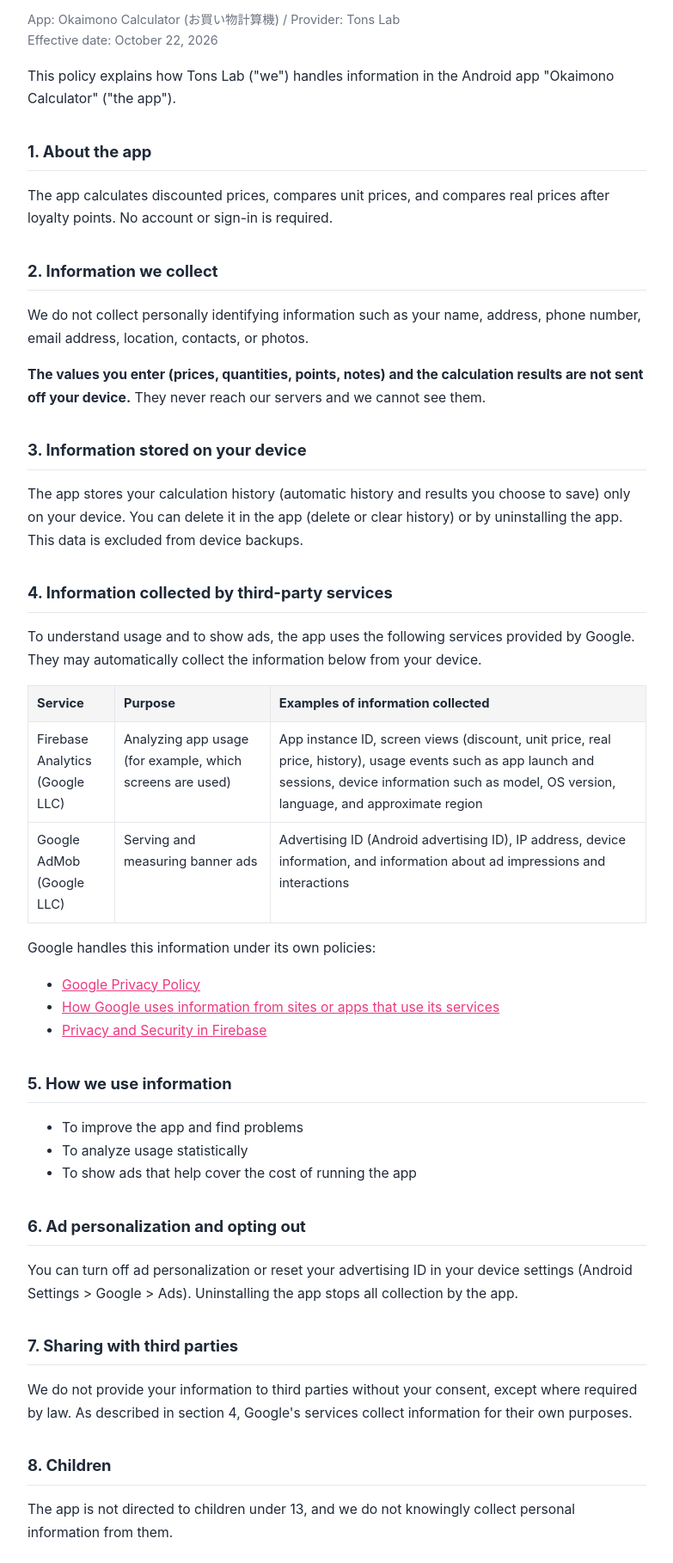
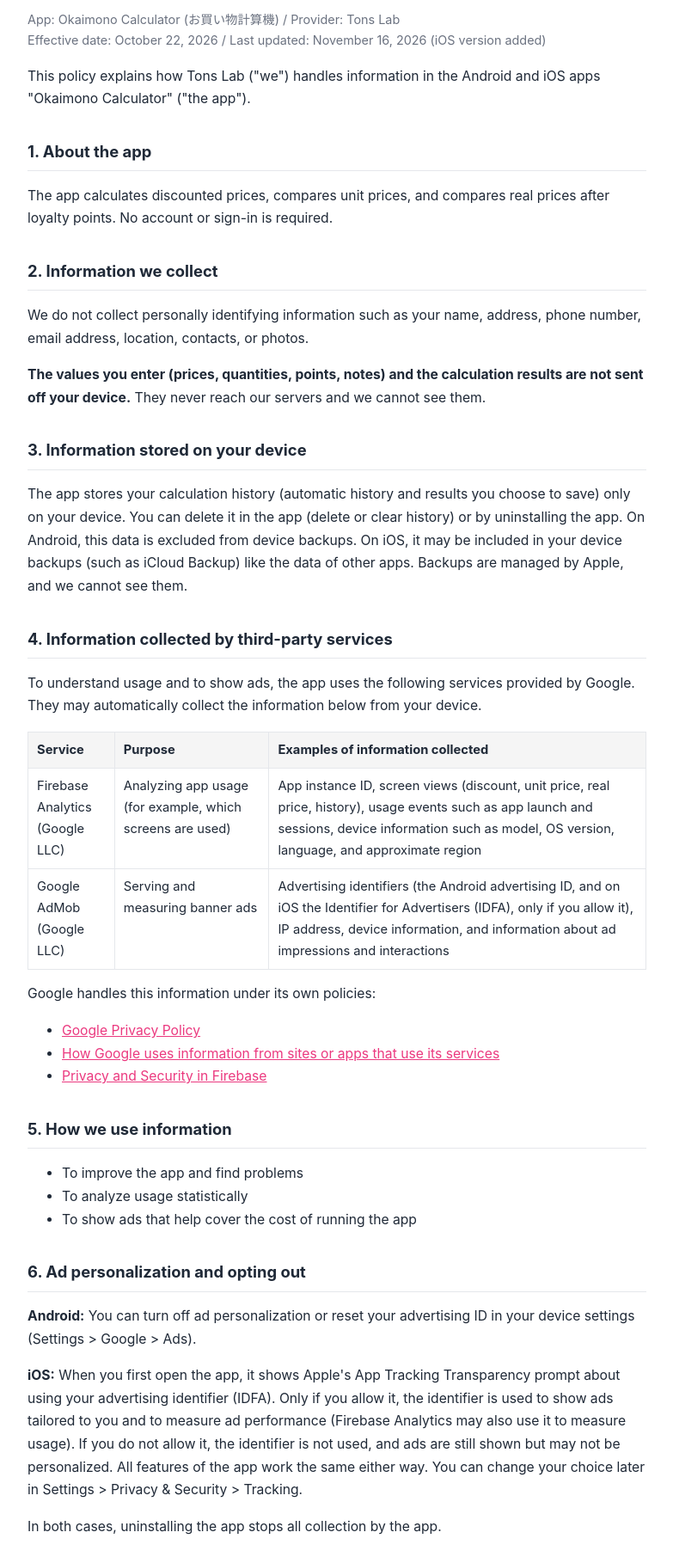
Before and after one commit to tonslab/tonslab.github.io, a plain HTML site: page shoppingcalc/privacy/en.html in a window 1280 px wide. Shown: the part 79-1897 px from the top of the page at 86% size, without its empty margins (248-1031 px from the left). Drawn offline with Linux system fonts and the light colour scheme.

Commit message:
Add iOS details to the privacy policy (ja/en)
- Cover the iOS version as well as Android
- Mention the iOS advertising identifier (IDFA) and the App Tracking
  Transparency prompt, and how to change the choice on iOS
- Note that on iOS the on-device history may be included in device backups

Co-Authored-By: Claude Sonnet 5.5 <noreply@anthropic.com>

```diff
--- a/shoppingcalc/privacy/en.html
+++ b/shoppingcalc/privacy/en.html
@@ -26,9 +26,9 @@
 <main>
   <a class="lang" href="index.html">日本語</a>
   <h1>Privacy Policy</h1>
-  <p class="meta">App: Okaimono Calculator (お買い物計算機) / Provider: Tons Lab<br>Effective date: October 22, 2026</p>
+  <p class="meta">App: Okaimono Calculator (お買い物計算機) / Provider: Tons Lab<br>Effective date: October 22, 2026 / Last updated: November 16, 2026 (iOS version added)</p>
 
-  <p>This policy explains how Tons Lab ("we") handles information in the Android app "Okaimono Calculator" ("the app").</p>
+  <p>This policy explains how Tons Lab ("we") handles information in the Android and iOS apps "Okaimono Calculator" ("the app").</p>
 
   <h2>1. About the app</h2>
   <p>The app calculates discounted prices, compares unit prices, and compares real prices after loyalty points. No account or sign-in is required.</p>
@@ -38,7 +38,7 @@
   <p><strong>The values you enter (prices, quantities, points, notes) and the calculation results are not sent off your device.</strong> They never reach our servers and we cannot see them.</p>
 
   <h2>3. Information stored on your device</h2>
-  <p>The app stores your calculation history (automatic history and results you choose to save) only on your device. You can delete it in the app (delete or clear history) or by uninstalling the app. This data is excluded from device backups.</p>
+  <p>The app stores your calculation history (automatic history and results you choose to save) only on your device. You can delete it in the app (delete or clear history) or by uninstalling the app. On Android, this data is excluded from device backups. On iOS, it may be included in your device backups (such as iCloud Backup) like the data of other apps. Backups are managed by Apple, and we cannot see them.</p>
 
   <h2>4. Information collected by third-party services</h2>
   <p>To understand usage and to show ads, the app uses the following services provided by Google. They may automatically collect the information below from your device.</p>
@@ -52,7 +52,7 @@
     <tr>
       <td>Google AdMob<br>(Google LLC)</td>
       <td>Serving and measuring banner ads</td>
-      <td>Advertising ID (Android advertising ID), IP address, device information, and information about ad impressions and interactions</td>
+      <td>Advertising identifiers (the Android advertising ID, and on iOS the Identifier for Advertisers (IDFA), only if you allow it), IP address, device information, and information about ad impressions and interactions</td>
     </tr>
   </table>
   <p>Google handles this information under its own policies:</p>
@@ -70,7 +70,9 @@
   </ul>
 
   <h2>6. Ad personalization and opting out</h2>
-  <p>You can turn off ad personalization or reset your advertising ID in your device settings (Android Settings &gt; Google &gt; Ads). Uninstalling the app stops all collection by the app.</p>
+  <p><strong>Android:</strong> You can turn off ad personalization or reset your advertising ID in your device settings (Settings &gt; Google &gt; Ads).</p>
+  <p><strong>iOS:</strong> When you first open the app, it shows Apple's App Tracking Transparency prompt about using your advertising identifier (IDFA). Only if you allow it, the identifier is used to show ads tailored to you and to measure ad performance (Firebase Analytics may also use it to measure usage). If you do not allow it, the identifier is not used, and ads are still shown but may not be personalized. All features of the app work the same either way. You can change your choice later in Settings &gt; Privacy &amp; Security &gt; Tracking.</p>
+  <p>In both cases, uninstalling the app stops all collection by the app.</p>
 
   <h2>7. Sharing with third parties</h2>
   <p>We do not provide your information to third parties without your consent, except where required by law. As described in section 4, Google's services collect information for their own purposes.</p>
```
Also changed, not shown: shoppingcalc/privacy/index.html (+7 -5 lines).
